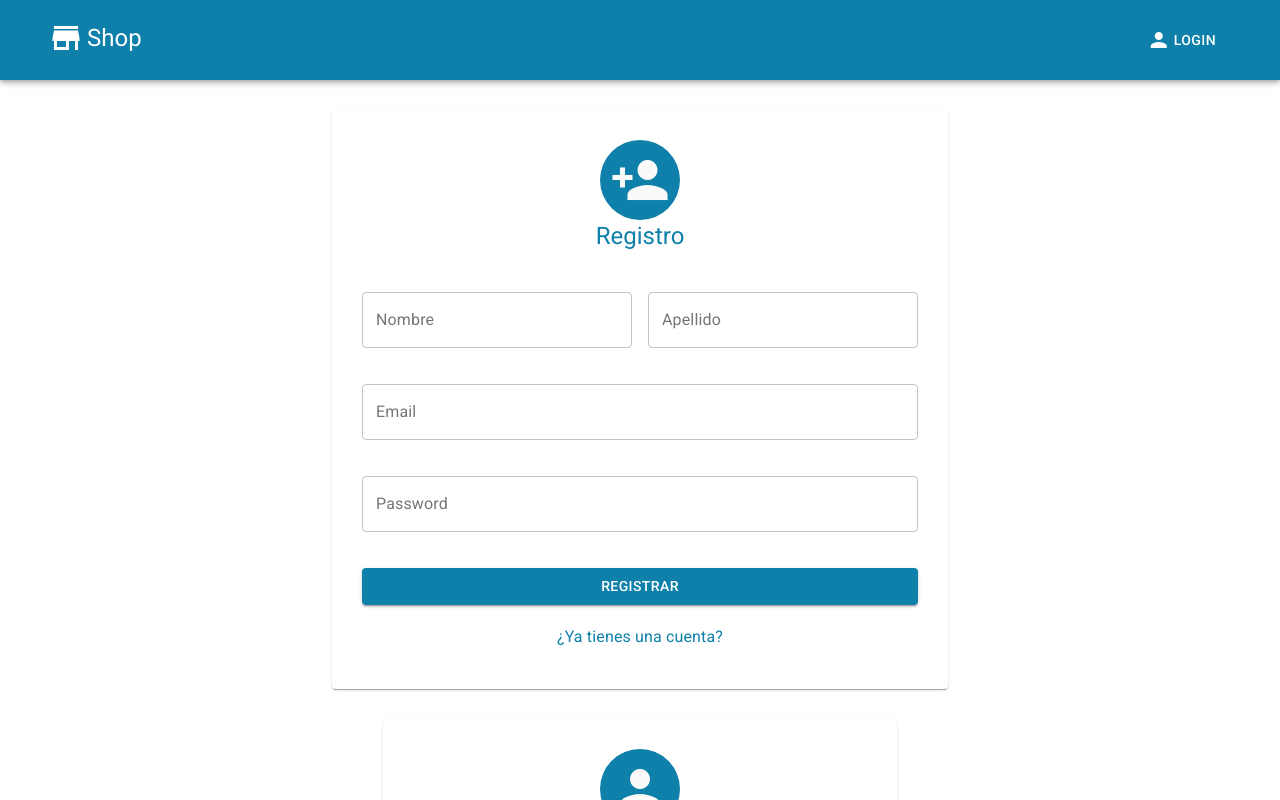
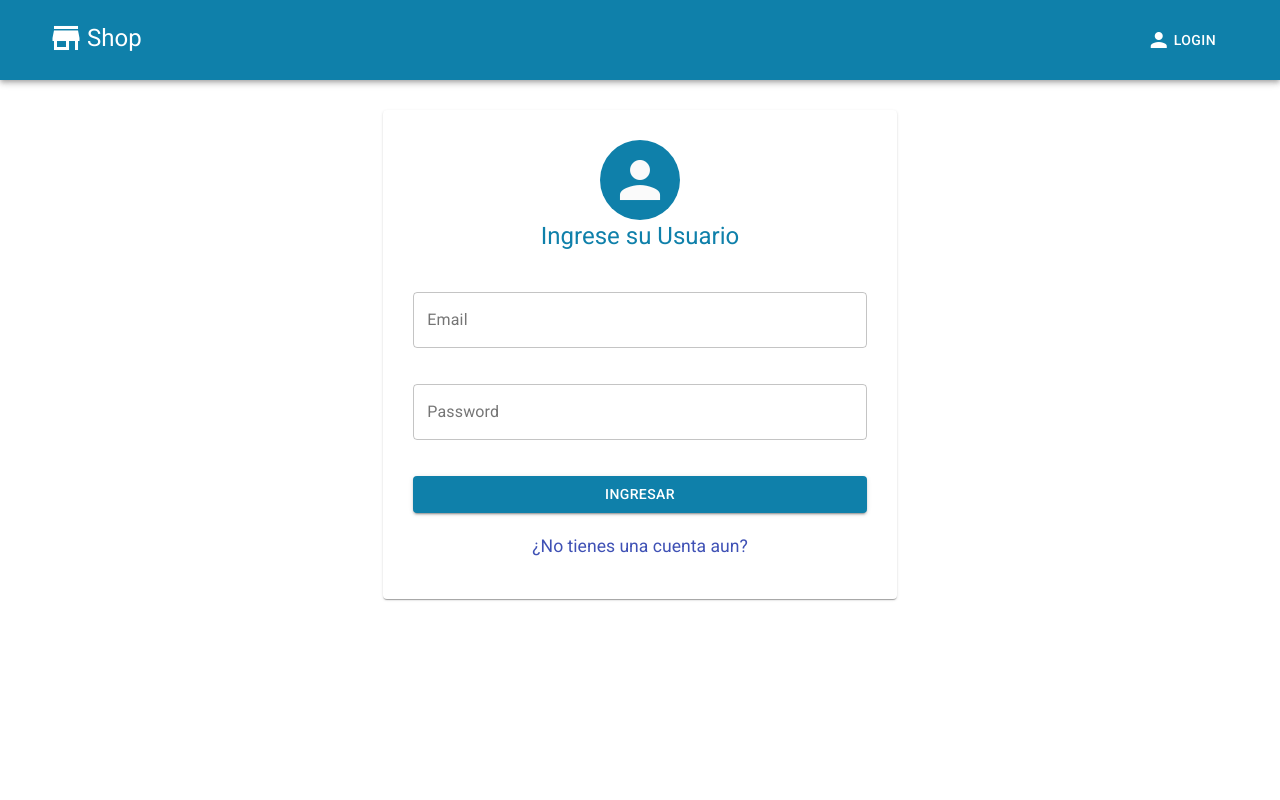
Before and after one commit to Dsniels/Frontend-market, a React (Create React App) app: page /Login in a window 1280 px wide. Shown: the top 800 px of the page. Built offline with nearby package versions, Linux system fonts and the light colour scheme.

Commit message:
Instalacion y navegacion con react-router-dom

```diff
--- a/src/App.js
+++ b/src/App.js
@@ -4,13 +4,20 @@ import { ThemeProvider } from "@material-ui/core";
 import theme from "./Theme/theme";
 import ResgistroUsuario from "./Componentes/Seguridad/Registro";
 import MenuAppBar from "./Componentes/Navegacion/MenuAppBar";
+import {BrowserRouter as Router, Switch, Route } from 'react-router-dom'
+
 
 function App() {
   return (
     <ThemeProvider theme={theme}>
-      <MenuAppBar></MenuAppBar>
-      <ResgistroUsuario />
-      <Login></Login>
+      <Router>
+      <MenuAppBar/>
+        <Switch>
+          <Route exact path ="/Login" component={Login} />
+          <Route exact path ="/registrar" component={ResgistroUsuario} />
+        </Switch>
+      </Router>
+
     </ThemeProvider>
 
 
--- a/src/Componentes/Navegacion/MenuAppBar.js
+++ b/src/Componentes/Navegacion/MenuAppBar.js
@@ -1,6 +1,10 @@
-import { AppBar, Container, Icon, Toolbar, Typography, Link, Button, IconButton, Drawer, List, ListItem, ListItemIcon, ListItemText } from '@material-ui/core'
+import { AppBar, Container, Icon, Toolbar, Typography, Button, IconButton, Drawer, List, ListItem, ListItemIcon, ListItemText } from '@material-ui/core'
 import React, { useState } from 'react';
 import useStyles from '../../Theme/useStyles';
+import { Link } from 'react-router-dom'
+
+
+
 
 const MenuAppBar = () => {
     const [open, setOpen] = useState(false);
@@ -28,7 +32,7 @@ const MenuAppBar = () => {
                                 <div className={classes.list}>
                                     <List>
                                         <ListItem button onClick={closeToggle} className={classes.listItem}>
-                                            <Link color ="inherit" className={classes.LinkBarmobile} underline='none'>
+                                            <Link to="/login" color ="inherit" className={classes.LinkBarmobile} underline='none'>
                                                 <ListItemIcon className={classes.listItemIcon}>
                                                     <Icon>person</Icon>
                                                 </ListItemIcon>
@@ -40,14 +44,14 @@ const MenuAppBar = () => {
 
                             </Drawer>
                             <div className={classes.grow}>
-                                <Link color ="inherit" className={classes.LinkBarLogo} underline ="none">
+                                <Link to="/" color ="inherit" className={classes.LinkBarLogo} underline ="none">
                                     <Icon className={classes.mr} fontSize="large">store</Icon>
                                     <Typography variant='h5'>Shop</Typography>
                                 </Link>
                             </div>
                             <div className={classes.sectionDesktop}>
                                 <Button color ="inherit" className={classes.ButtonIcon}>
-                                    <Link color = "inherit" className={classes.linkBarDesktop} underline='none'>
+                                    <Link to="/login" color = "inherit" className={classes.linkBarDesktop} underline='none'>
                                         <Icon className={classes.mr}>person</Icon>
                                         Login
                                     </Link>
--- a/src/Componentes/Seguridad/Registro.js
+++ b/src/Componentes/Seguridad/Registro.js
@@ -1,6 +1,7 @@
-import { Avatar, Card, Container, Icon, Grid, Typography, TextField, Button, Link } from "@material-ui/core";
+import { Avatar, Card, Container, Icon, Grid, Typography, TextField, Button } from "@material-ui/core";
 import React from "react";
 import useStyles from "../../Theme/useStyles";
+import { Link } from 'react-router-dom';
 
 const ResgistroUsuario = () => {
     const classes = useStyles();
@@ -49,7 +50,7 @@ const ResgistroUsuario = () => {
                                         </Button>
                                     </Grid>
                                 </Grid>
-                                <Link href ="/" variant="body1" className={classes.link}>¿Ya tienes una cuenta?</Link>
+                                <Link to ="/login" variant="body1" className={classes.link}>¿Ya tienes una cuenta?</Link>
                             </form>
                         </Card>
                     </Grid>
--- a/src/Componentes/Seguridad/login.js
+++ b/src/Componentes/Seguridad/login.js
@@ -1,7 +1,7 @@
-import { Avatar, Button, Card, Container, Grid, Icon, Link, TextField, Typography} from "@material-ui/core";
+import { Avatar, Button, Card, Container, Grid, Icon, TextField, Typography} from "@material-ui/core";
 import React from "react";
 import useStyles from "../../Theme/useStyles";
-
+import { Link } from 'react-router-dom';
 
 const Login = () => {
     const classes = useStyles();
@@ -43,7 +43,7 @@ const Login = () => {
                             </Grid>
                             <Link
                             className={classes.link}
-                            href = "/"
+                            to = "/registrar"
                             variant = "body1">
                             ¿No tienes una cuenta aun?</Link>
                         </form>
--- a/src/Theme/useStyles.js
+++ b/src/Theme/useStyles.js
@@ -25,7 +25,12 @@ const useStyles = makeStyles({
         marginBottom:20
     },
     link:{
-        marginTop: 8
+        marginTop: 8,
+        fontSize : "1.1rem",
+        fontFamily : "Roboto",
+        lineHeight: 1.5,
+        color : theme.palette.primary.main,
+        textDecoration : "none"
     },
     Appbar:{
         paddingTop: 8,
@@ -39,7 +44,9 @@ const useStyles = makeStyles({
     },
     LinkBarLogo :{
         display : "inline-flex",
-        alignItems: "center"
+        alignItems: "center",
+        color: "inherit",
+        textDecoration :"none"
     },
     mr:{
         marginRight: 3
@@ -51,7 +58,10 @@ const useStyles = makeStyles({
     linkBarDesktop :{
         display : "inline-flex",
         alignItems: "center",
-        padding: "6px 16px"
+        padding: "6px 16px",
+        color: "inherit",
+        textDecoration: "none"
+
     },
     list:{
         width: 250
@@ -63,7 +73,9 @@ const useStyles = makeStyles({
         display : "inline-flex",
         alignItems: "center",
         width : "100%",
-        padding: "8px 16px"
+        padding: "8px 16px",
+        color: "inherit",
+        textDecoration: "none"
     },
     listItemIcon :{
         minWidth : 35
--- a/src/index.css
+++ b/src/index.css
@@ -1,3 +1,4 @@
+/* eslint-disable-next-line */
 
 body {
   margin: 0;
```
Also changed, not shown: package.json (+3 -4 lines), 1 other file (tests, documents, lock files or other folders).
